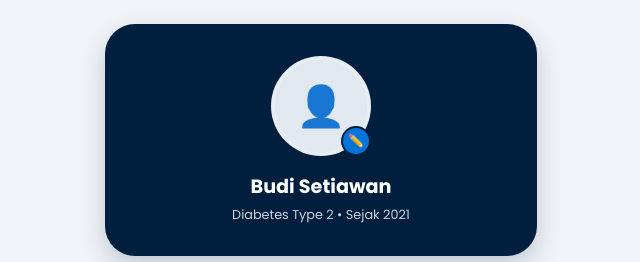
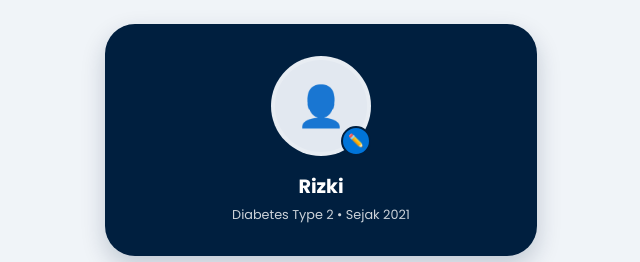
Before and after one commit to prototipeindonesia/caredm, a plain HTML site: page user-profile.html in a window 1280 px wide. Shown: the top 262 px of the page, without its empty margins (319-959 px from the left). Drawn offline with Linux system fonts and the light colour scheme.

Commit message:
Update user-profile.html

```diff
--- a/user-profile.html
+++ b/user-profile.html
@@ -161,7 +161,7 @@
                 <div class="profile-img">👤</div>
                 <div class="edit-badge">✏️</div>
             </div>
-            <h2>Budi Setiawan</h2>
+            <h2>Rizki</h2>
             <p>Diabetes Type 2 • Sejak 2021</p>
         </div>
 
```
